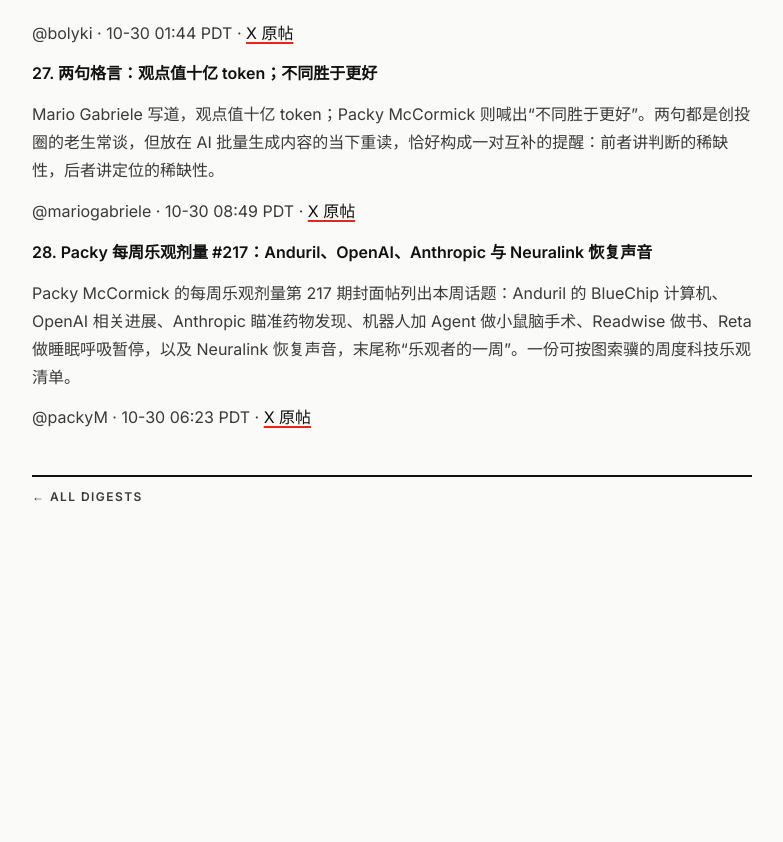
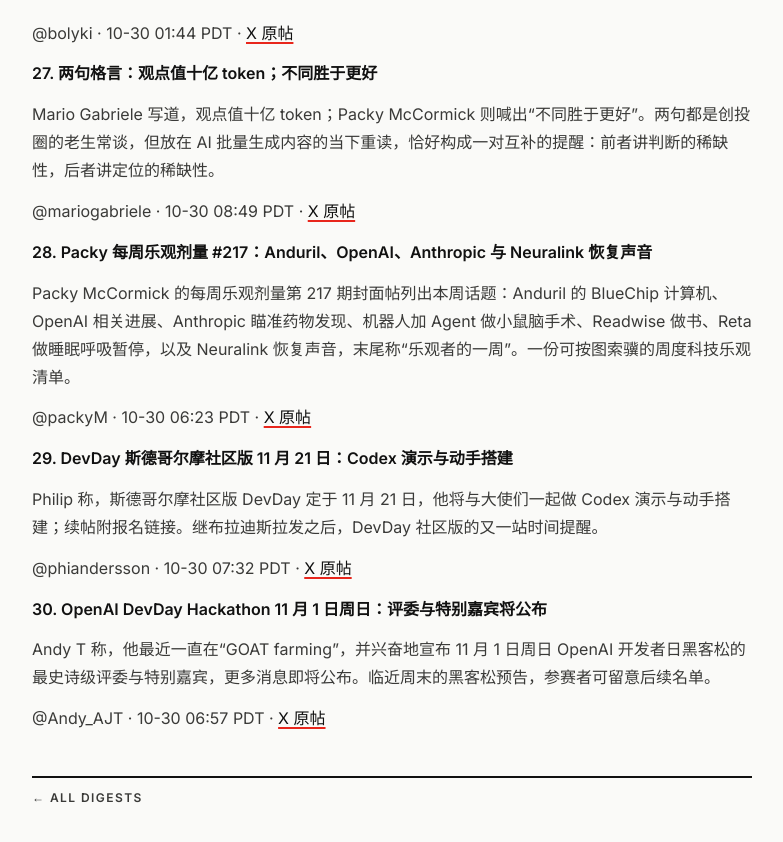
Before and after one commit to cptidiot/mzhao.me, a Jekyll site: the page built from _digests/2026-10-30-x-lists-0900.md, in a window 1280 px wide and 900 px high, scrolled down 5187 px. Shown: the top 842 px of the window, without its empty margins (248-1031 px from the left). Built offline with Jekyll 4.4.1, drawn with Linux system fonts in a browser that asks for light colours; before the commit the page ends 5786 px from its top, so only the background shows below that.

Commit message:
Digest: x-lists 2026-10-30 supplement 3

```diff
--- a/_digests/2026-10-30-x-lists-0900.md
+++ b/_digests/2026-10-30-x-lists-0900.md
@@ -3,7 +3,7 @@
 section_name: X Lists 精选
 date: "2026-10-30 09:00:00 -0700"
 title: "X Lists 精选 Digest — 2026-10-30 09:00"
-excerpt: "本期 28 组 35 帖（抢救版 + 两次迟到结果补录）：Claude Code 仿冒扩展事件；OpenAI Private Intelligence；Cohere 加拿大 40 亿加元投资；Radiant 微堆获 DOE 批准；Dan Gray 论 VC 本质；Waymo 日本车型之争；Texas 民调；另有 FSD、Sierra 里程碑、Mirrors 等。"
+excerpt: "本期 30 组 37 帖（抢救版 + 三次迟到结果补录）：Claude Code 仿冒扩展事件；OpenAI Private Intelligence；Cohere 加拿大 40 亿加元投资；Radiant 微堆获 DOE 批准；Dan Gray 论 VC 本质；Waymo 日本车型之争；Texas 民调；另有 FSD、Sierra 里程碑、Mirrors 等。"
 items:
   - title: "Claude Code 仿冒扩展事件：Cursor 市场出现被篡改的副本，Anthropic 澄清与己无关"
     summary: "Alex Albert 澄清：这不是官方 Claude Code 扩展，而是有人篡改后发布的副本，Anthropic 没有构建或发布它；Felix Rieseberg 进一步说明，事件并非 Anthropic 系统或员工电脑被入侵，而是恶意行为者利用 Cursor 市场的准入发布了篡改版，Anthropic 正与 Cursor 合作处理。同期 Peter Steinberger 回复称，自己 2 月在 ClawHub 上的旧代码当时确实对恶意使用考虑不周、此后已修复；Atalocke 则有“安全是失败者思维”一帖，构成这场安全争论的另一面。本时段最值得开发者立即自查的一条：凡从 Cursor 市场装过 Claude Code 扩展的，先核对来源。"
@@ -172,6 +172,18 @@
     stat: "@packyM"
     time: "10-30 06:23"
     url: "https://x.com/packyM/status/2116159171271753754"
+    link_label: "X 原帖"
+  - title: "DevDay 斯德哥尔摩社区版 11 月 21 日：Codex 演示与动手搭建"
+    summary: "Philip 称，斯德哥尔摩社区版 DevDay 定于 11 月 21 日，他将与大使们一起做 Codex 演示与动手搭建；续帖附报名链接。继布拉迪斯拉发之后，DevDay 社区版的又一站时间提醒。"
+    stat: "@phiandersson"
+    time: "10-30 07:32"
+    url: "https://x.com/phiandersson/status/2116176528606364030"
+    link_label: "X 原帖"
+  - title: "OpenAI DevDay Hackathon 11 月 1 日周日：评委与特别嘉宾将公布"
+    summary: "Andy T 称，他最近一直在“GOAT farming”，并兴奋地宣布 11 月 1 日周日 OpenAI 开发者日黑客松的最史诗级评委与特别嘉宾，更多消息即将公布。临近周末的黑客松预告，参赛者可留意后续名单。"
+    stat: "@Andy_AJT"
+    time: "10-30 06:57"
+    url: "https://x.com/Andy_AJT/status/2116167529424892294"
     link_label: "X 原帖"
 ---
 
@@ -348,3 +360,15 @@
 Packy McCormick 的每周乐观剂量第 217 期封面帖列出本周话题：Anduril 的 BlueChip 计算机、OpenAI 相关进展、Anthropic 瞄准药物发现、机器人加 Agent 做小鼠脑手术、Readwise 做书、Reta 做睡眠呼吸暂停，以及 Neuralink 恢复声音，末尾称“乐观者的一周”。一份可按图索骥的周度科技乐观清单。
 
 @packyM · 10-30 06:23 PDT · [X 原帖](https://x.com/packyM/status/2116159171271753754)
+
+**29. DevDay 斯德哥尔摩社区版 11 月 21 日：Codex 演示与动手搭建**
+
+Philip 称，斯德哥尔摩社区版 DevDay 定于 11 月 21 日，他将与大使们一起做 Codex 演示与动手搭建；续帖附报名链接。继布拉迪斯拉发之后，DevDay 社区版的又一站时间提醒。
+
+@phiandersson · 10-30 07:32 PDT · [X 原帖](https://x.com/phiandersson/status/2116176528606364030)
+
+**30. OpenAI DevDay Hackathon 11 月 1 日周日：评委与特别嘉宾将公布**
+
+Andy T 称，他最近一直在“GOAT farming”，并兴奋地宣布 11 月 1 日周日 OpenAI 开发者日黑客松的最史诗级评委与特别嘉宾，更多消息即将公布。临近周末的黑客松预告，参赛者可留意后续名单。
+
+@Andy_AJT · 10-30 06:57 PDT · [X 原帖](https://x.com/Andy_AJT/status/2116167529424892294)
```
